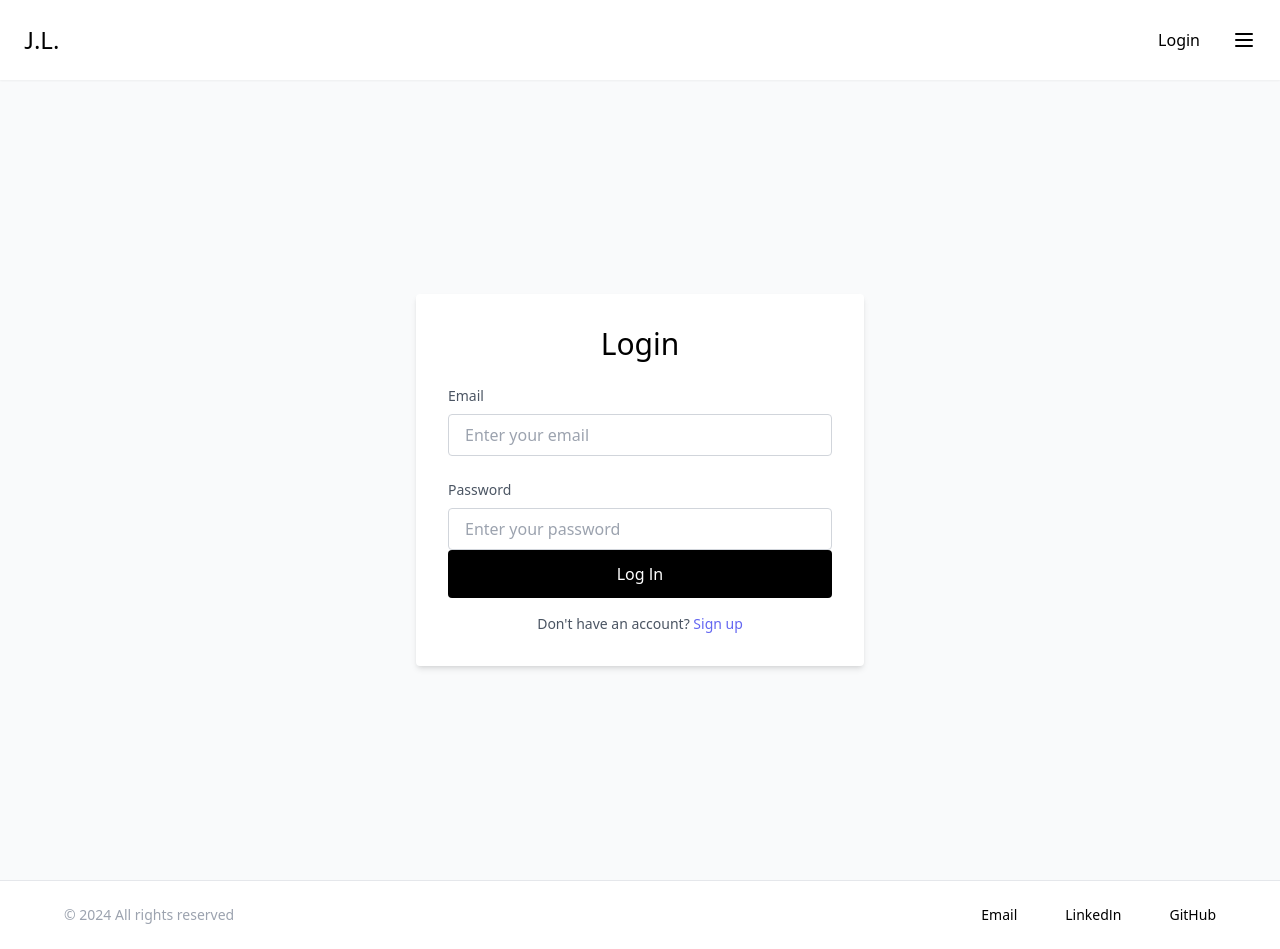
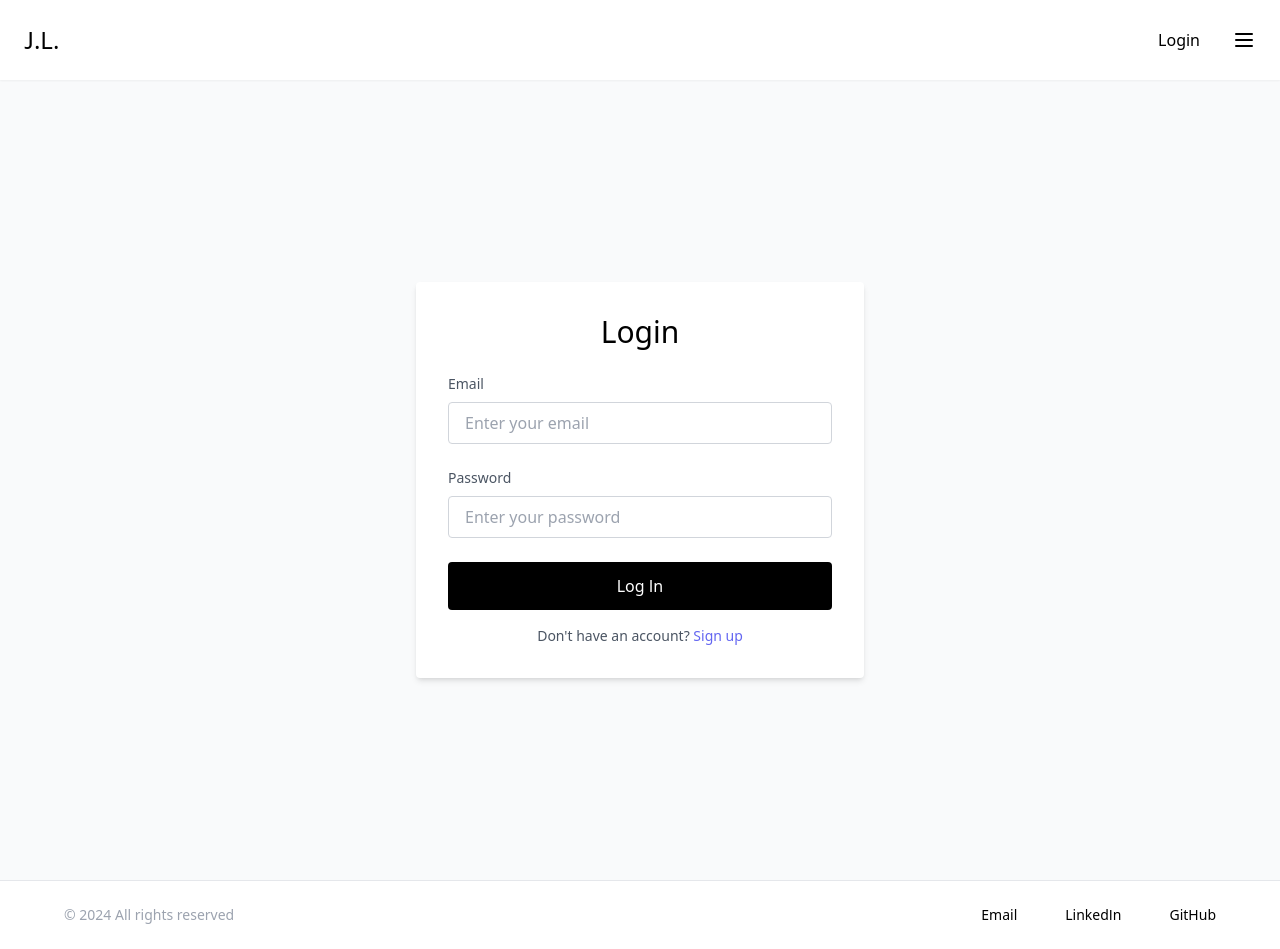
Before and after one commit to JaakkoLipp/landing-page, a React (Vite) app: page /login in a window 1280 px wide. Built offline with nearby package versions, Linux system fonts and the light colour scheme.

Commit message:
refactor login button layout for improved styling

```diff
--- a/src/pages/Login.jsx
+++ b/src/pages/Login.jsx
@@ -39,6 +39,7 @@ const LoginPage = () => {
                   required
                 />
               </div>
+              <div className="">
                 <Link to="/dashboard">
                   <button
                     type="submit"
@@ -47,6 +48,7 @@ const LoginPage = () => {
                     Log In
                   </button>
                 </Link>
+              </div>
             </form>
             <p className="text-sm text-gray-600 text-center mt-4">
               Don't have an account?{" "}
```
Lines whose indentation alone changed are shown as unchanged.
